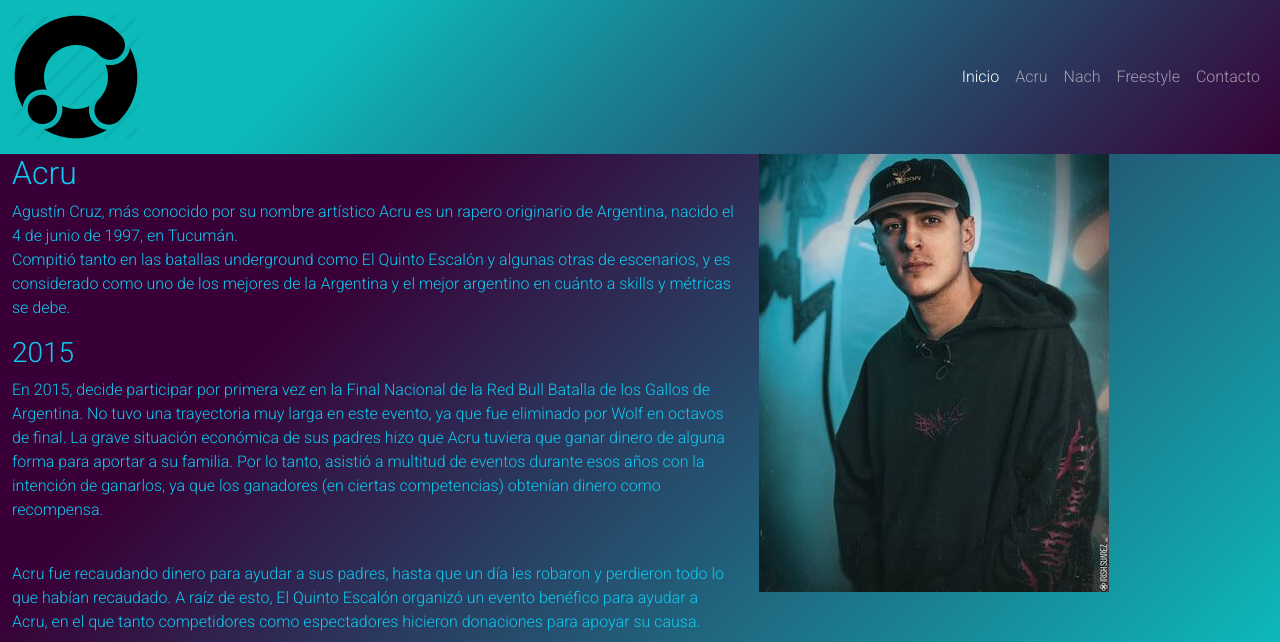
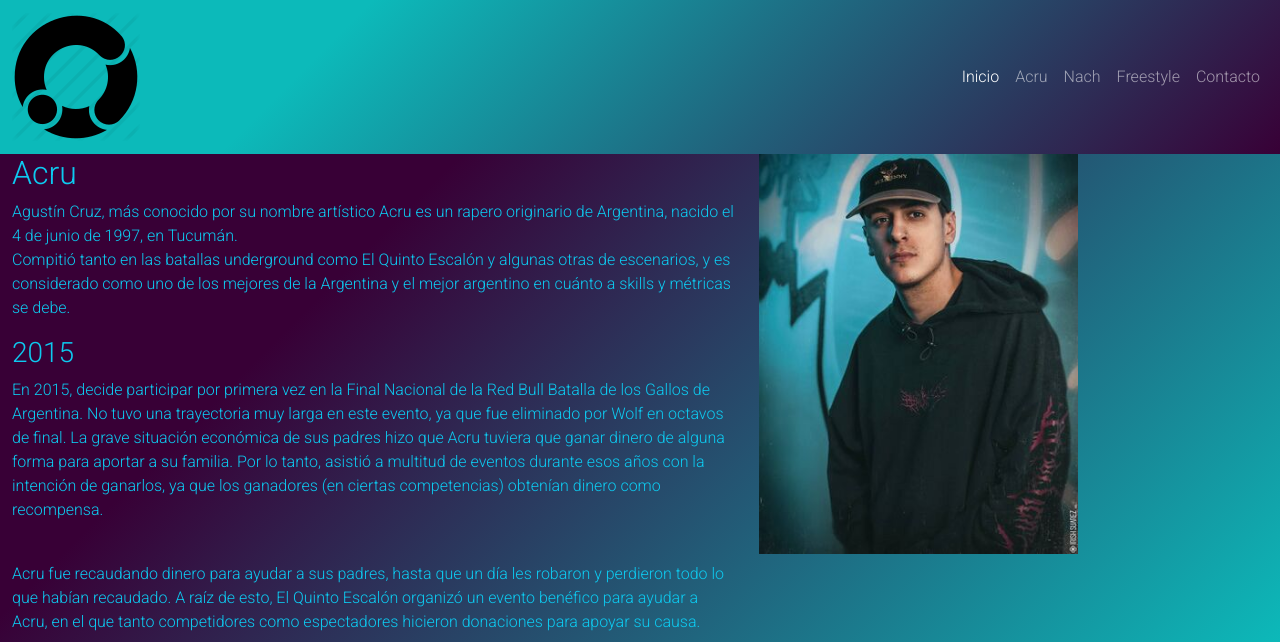
Before and after one commit to AgusDubreuil/BS, a plain HTML site: page acru.html in a window 1280 px wide. Shown: the top 642 px of the page. Drawn offline with Linux system fonts and the light colour scheme.

Commit message:
Se ajusto el tamaño de las imagenes laterales

```diff
--- a/css/main.css
+++ b/css/main.css
@@ -32,5 +32,5 @@ nav{
 
 .col img{
     height: auto;
-    max-height: 600px;
+    max-height: 400px;
 }
```
